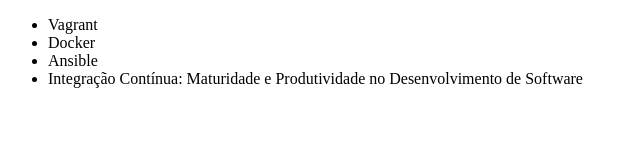
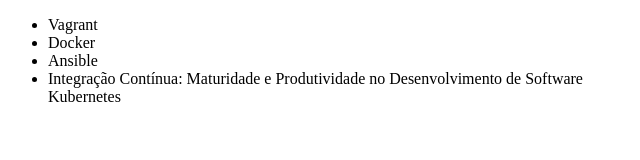
Before and after one commit to CaioBressan/alura-git, a plain HTML site: page index.html in a window 1280 px wide. Shown: the full height of the page, 0-640 px from the left. Drawn offline with Linux system fonts and the light colour scheme.

Commit message:
Adicionando curso de Kubernetes

```diff
--- a/index.html
+++ b/index.html
@@ -9,7 +9,8 @@
         <li>Vagrant</li>
         <li>Docker</li>
         <li>Ansible</li>
-        <li>Integração Contínua: Maturidade e Produtividade no Desenvolvimento de Software </li>
+        <li>Integração Contínua: Maturidade e Produtividade no Desenvolvimento de Software</li>
+       </li>Kubernetes </li>
     </ul>
 </body>
 </html>
```
